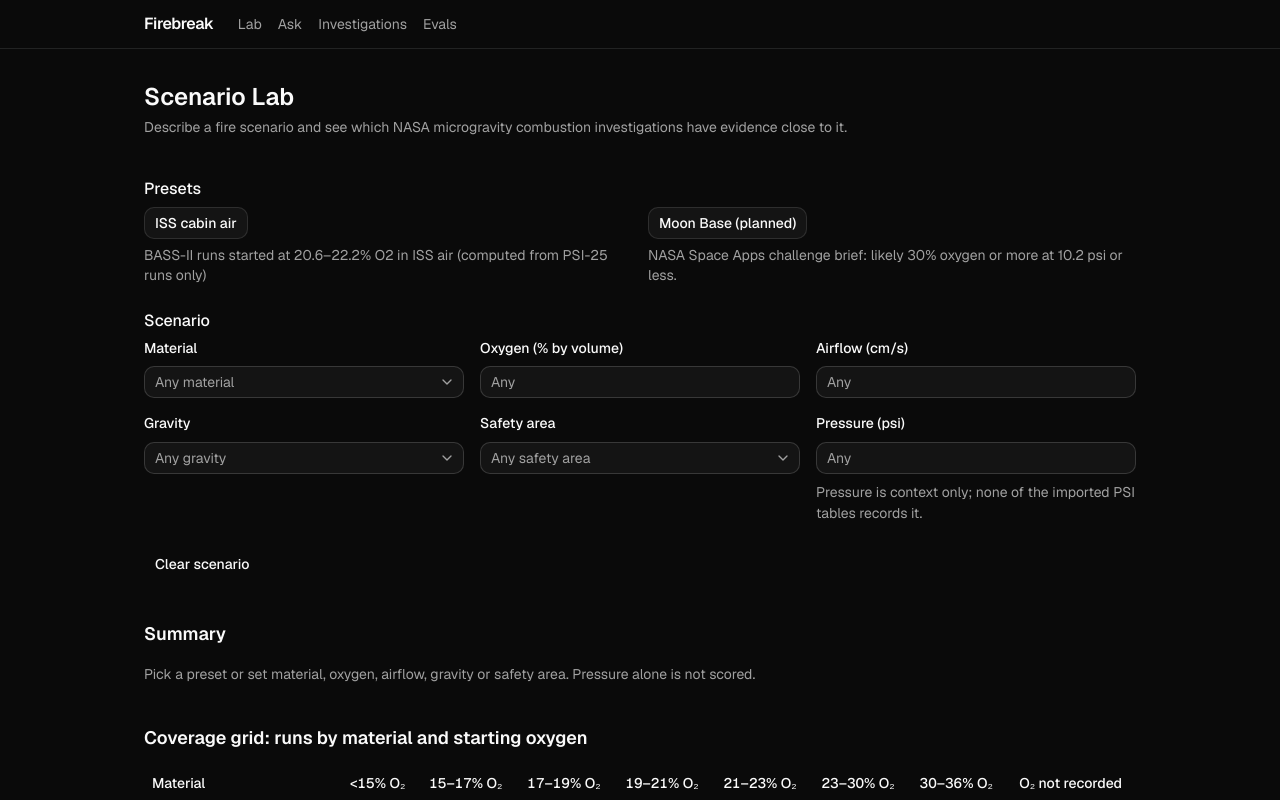
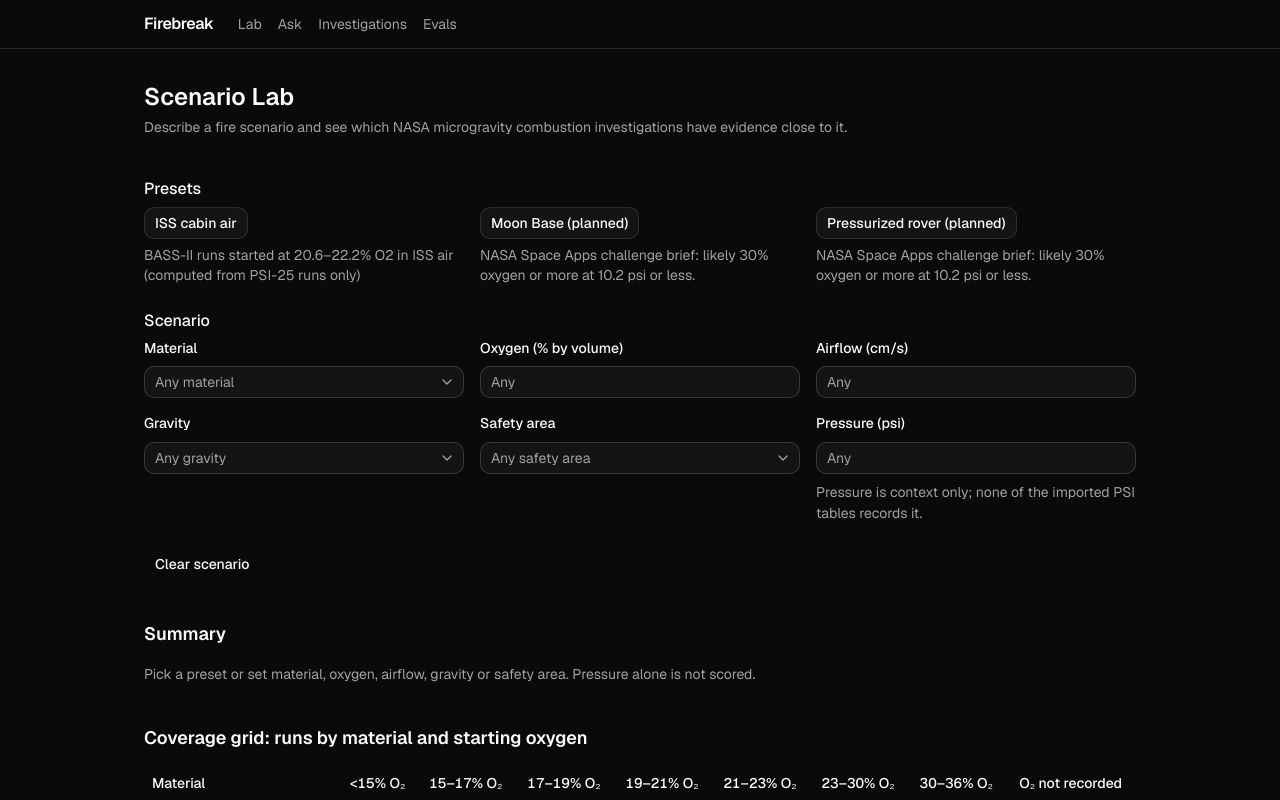
Before and after one commit to Mahoozi/NASA-2026, a Next.js app: page /lab in a window 1280 px wide. Shown: the top 800 px of the page. Built offline with nearby package versions, Linux system fonts and the light colour scheme.

Commit message:
Add pressurized rover preset

```diff
--- a/app/lab/scenario-form.tsx
+++ b/app/lab/scenario-form.tsx
@@ -47,7 +47,7 @@ export function ScenarioForm({ scenario, presets, onChange, onPreset }: Props) {
     <div className="flex flex-col gap-6">
       <FieldSet>
         <FieldLegend>Presets</FieldLegend>
-        <div className="grid gap-4 sm:grid-cols-2">
+        <div className="grid gap-4 sm:grid-cols-2 lg:grid-cols-3">
           {presets.map((p) => (
             <div key={p.id} className="flex flex-col items-start gap-1.5">
               <Button
--- a/app/lab/scenario.ts
+++ b/app/lab/scenario.ts
@@ -75,6 +75,15 @@ export function issAirO2Range(runs: Run[], threshold = 20.5) {
   return o2.length ? { min: Math.min(...o2), max: Math.max(...o2), n: o2.length } : null;
 }
 
+/**
+ * Challenge brief: "the Moon Base and pressurized rover(s) will be at a pressure and
+ * oxygen concentration between those in a spacesuit and the Earth's atmosphere. The
+ * intermediate oxygen concentration used on the Moon will likely be 30% or greater,
+ * with a corresponding pressure of 10.2 psi or less."
+ */
+const MOON_ATMOSPHERE_SOURCE =
+  "NASA Space Apps challenge brief: likely 30% oxygen or more at 10.2 psi or less.";
+
 export type Preset = { id: string; label: string; scenario: Scenario; source: string };
 
 export function presets(runs: Run[]): Preset[] {
@@ -92,7 +101,15 @@ export function presets(runs: Run[]): Preset[] {
       id: "moon",
       label: "Moon Base (planned)",
       scenario: { o2Pct: 30, pressurePsi: 10.2, gravity: "lunar" },
-      source: "NASA Space Apps challenge brief: likely 30% oxygen or more at 10.2 psi or less.",
+      source: MOON_ATMOSPHERE_SOURCE,
+    },
+    // The brief expects the Moon Base and pressurized rover(s) to share the same
+    // intermediate atmosphere, so this preset uses the Moon Base values.
+    {
+      id: "rover",
+      label: "Pressurized rover (planned)",
+      scenario: { o2Pct: 30, pressurePsi: 10.2, gravity: "lunar" },
+      source: MOON_ATMOSPHERE_SOURCE,
     },
   ];
 }
```
